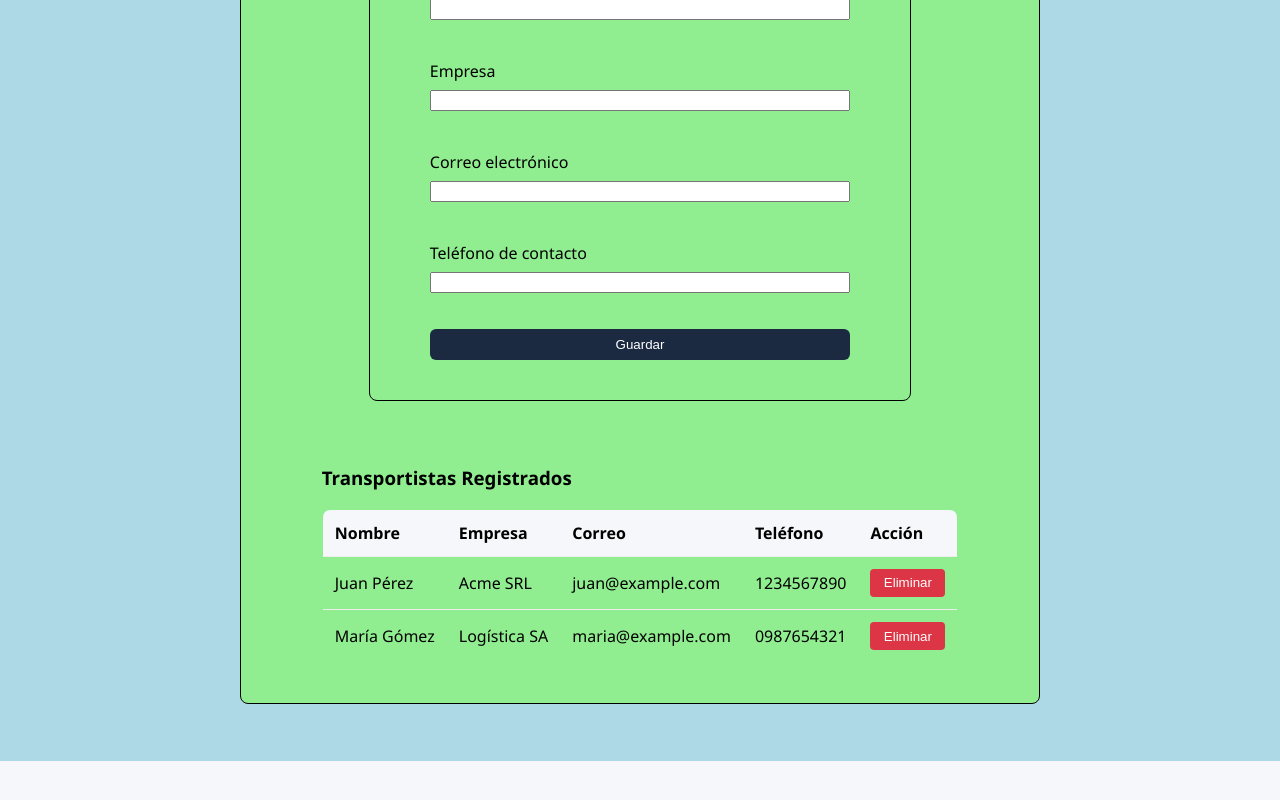
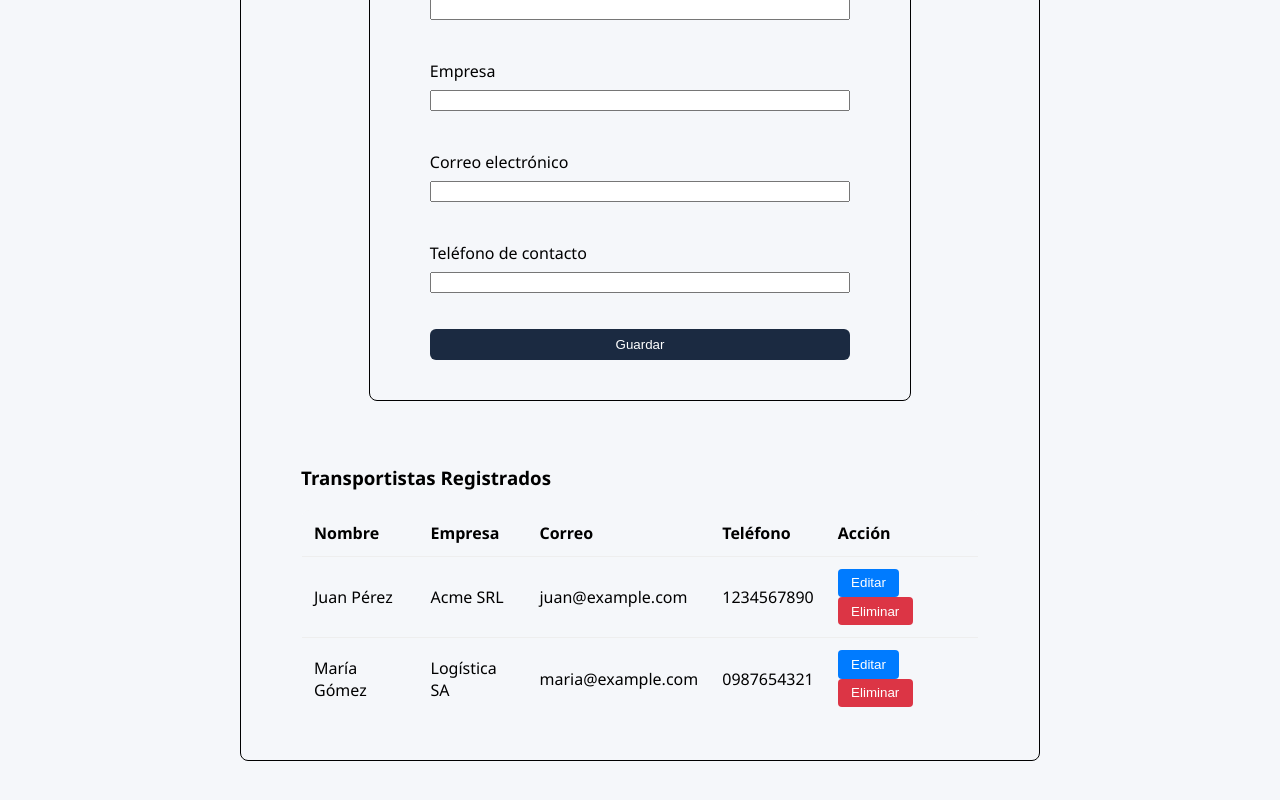
Before and after one commit to DesApp-2025c1-Grupo-2/tarifas-de-costos-frontend, a React (Vite) app: page /crear-transportista in a window 1280 px wide. Shown: the part 368-1168 px from the top of the page. Before the commit the page ends 1129 px from the top, so only its background shows below. Built offline with nearby package versions, Linux system fonts and the light colour scheme.

Commit message:
edicion de transportista

```diff
--- a/src/CrearTarifa.tsx
+++ b/src/CrearTarifa.tsx
@@ -13,14 +13,10 @@ const CrearTarifa: React.FC = () => {
   };
 
   return (
-        <div className="app">
-
+    <div className="app" style={{ overflow: 'hidden' }}>
       <HeaderConMenu onImagenClick={toggleSidebar} />
-
-
       {sidebarAbierta && <Sidebar isOpen={sidebarAbierta} toggleSidebar={toggleSidebar} />}
-
-            <div className="content-area">
+      <div className="content-area" style={{ overflow: 'hidden' }}>
         <FormCrearTarifa />
       </div>
     </div>
--- a/src/components/formulario/FormularioDinamico.tsx
+++ b/src/components/formulario/FormularioDinamico.tsx
@@ -1,3 +1,4 @@
+// FormularioDinamico.tsx
 // FormularioDinamico.tsx
 import React, { useState } from 'react';
 import { useNavigate } from 'react-router-dom';
@@ -14,17 +15,18 @@ type Props = {
   titulo: string;
   campos: Campo[];
   redireccion: string;
-  onSubmit?: (event: React.FormEvent<HTMLFormElement>) => void; // Add optional onSubmit prop
+  onSubmit?: (event: React.FormEvent<HTMLFormElement>) => void;
+  formRef?: React.RefObject<HTMLFormElement>; // Add formRef prop
 };
 
-const FormularioDinamico: React.FC<Props> = ({ titulo, campos, redireccion, onSubmit }) => {
+const FormularioDinamico: React.FC<Props> = ({ titulo, campos, redireccion, onSubmit, formRef }) => {
   const [mostrarMensaje, setMostrarMensaje] = useState(false);
   const navigate = useNavigate();
 
   const handleSubmit = (event: React.FormEvent<HTMLFormElement>) => {
     event.preventDefault();
     if (onSubmit) {
-      onSubmit(event); // Call custom submit handler if provided
+      onSubmit(event);
     } else {
       console.log('Formulario guardado (simulado)');
       setMostrarMensaje(true);
@@ -35,9 +37,9 @@ const FormularioDinamico: React.FC<Props> = ({ titulo, campos, redireccion, onSu
   };
 
   return (
-    <div className="crear-tarifa" onSubmit={handleSubmit}>
+    <div className="crear-tarifa">
       <h2>{titulo}</h2>
-      <form className="formulario-tarifa" onSubmit={handleSubmit}>
+      <form className="formulario-tarifa" onSubmit={handleSubmit} ref={formRef}>
         {campos.map((campo, index) => {
           if (campo.tipo === 'select') {
             return <SelectField key={index} nombre={campo.nombre} opciones={campo.opciones} />;
--- a/src/components/formulario/Formularios.tsx
+++ b/src/components/formulario/Formularios.tsx
@@ -8,7 +8,6 @@ let vehiculos: Array<string> = ['auto', 'camion'];
 let zonas: Array<string> = ['Hurlingham', 'Ituzaingo'];
 let cargas: Array<string> = ['algodon', 'madera'];
 
-// Define a type for transportista data
 type Transportista = {
   id: string;
   nombre: string;
@@ -17,9 +16,8 @@ type Transportista = {
   telefono: string;
 };
 
-// esto cuando conectemos la api se borra
 const initialTransportistas: Transportista[] = [
-  { id: '1', nombre: 'Juan Pérez',  empresa: 'Acme SRL', correo: 'juan@example.com', telefono: '1234567890' },
+  { id: '1', nombre: 'Juan Pérez', empresa: 'Acme SRL', correo: 'juan@example.com', telefono: '1234567890' },
   { id: '2', nombre: 'María Gómez', empresa: 'Logística SA', correo: 'maria@example.com', telefono: '0987654321' },
 ];
 
@@ -52,44 +50,82 @@ export const FormCrearTarifa: React.FC = () => (
 export const FormCrearTransportista: React.FC = () => {
   const [transportistasList, setTransportistasList] = useState<Transportista[]>(initialTransportistas);
   const [mensaje, setMensaje] = useState('');
+  const [editingTransportista, setEditingTransportista] = useState<Transportista | null>(null);
+  const formRef = React.useRef<HTMLFormElement>(null) as React.RefObject<HTMLFormElement>;
 
   const handleSubmit = (event: React.FormEvent<HTMLFormElement>) => {
     event.preventDefault();
     const formData = new FormData(event.currentTarget);
-    const newTransportista: Transportista = {
-      id: Date.now().toString(), // Simple unique ID
+    const transportistaData: Transportista = {
+      id: editingTransportista ? editingTransportista.id : Date.now().toString(),
       nombre: formData.get('Nombre') as string,
       empresa: formData.get('Empresa') as string,
       correo: formData.get('Correo electrónico') as string,
       telefono: formData.get('Teléfono de contacto') as string,
     };
-    setTransportistasList([...transportistasList, newTransportista]);
-    setMensaje('Transportista registrado con éxito!');
+
+    if (editingTransportista) {
+      setTransportistasList(
+        transportistasList.map(t =>
+          t.id === editingTransportista.id ? transportistaData : t
+        )
+      );
+      setMensaje('Transportista actualizado con éxito!');
+      setEditingTransportista(null);
+    } else {
+      setTransportistasList([...transportistasList, transportistaData]);
+      setMensaje('Transportista registrado con éxito!');
+    }
+
     setTimeout(() => setMensaje(''), 2000);
     event.currentTarget.reset();
+  };
+
+  const handleEdit = (transportista: Transportista) => {
+    setEditingTransportista(transportista);
+    if (formRef.current) {
+      (formRef.current.querySelector('input[name="Nombre"]') as HTMLInputElement)!.value = transportista.nombre;
+      (formRef.current.querySelector('input[name="Empresa"]') as HTMLInputElement)!.value = transportista.empresa;
+      (formRef.current.querySelector('input[name="Correo electrónico"]') as HTMLInputElement)!.value = transportista.correo;
+      (formRef.current.querySelector('input[name="Teléfono de contacto"]') as HTMLInputElement)!.value = transportista.telefono;
+    }
   };
 
   const handleDelete = (id: string) => {
     setTransportistasList(transportistasList.filter(t => t.id !== id));
     setMensaje('Transportista eliminado con éxito!');
+    setEditingTransportista(null);
     setTimeout(() => setMensaje(''), 2000);
+  };
+
+  const handleCancelEdit = () => {
+    setEditingTransportista(null);
+    if (formRef.current) {
+      formRef.current.reset();
+    }
   };
 
   return (
     <div className="crear-tarifa">
       <FormularioDinamico
-        titulo="Registrar nuevo transportista"
+        titulo={editingTransportista ? "Editar Transportista" : "Registrar nuevo transportista"}
         campos={camposTransportista}
         redireccion="/"
-        onSubmit={handleSubmit} // Pass custom submit handler
+        onSubmit={handleSubmit}
+        formRef={formRef}
       />
+      {editingTransportista && (
+        <button className="cancel-edit-button" onClick={handleCancelEdit}>
+          Cancelar Edición
+        </button>
+      )}
       {mensaje && <div className="mensaje-exito">{mensaje}</div>}
-      <div className="transportista-list" style={{ marginTop: '2em' }}>
+      <div className="transportista-list">
         <h3>Transportistas Registrados</h3>
         {transportistasList.length === 0 ? (
           <p>No hay transportistas registrados.</p>
         ) : (
-          <table style={{ width: '100%', borderCollapse: 'collapse', marginTop: '1em' }}>
+          <table>
             <thead>
               <tr>
                 <th>Nombre</th>
@@ -107,17 +143,10 @@ export const FormCrearTransportista: React.FC = () => {
                   <td>{transportista.correo}</td>
                   <td>{transportista.telefono}</td>
                   <td>
-                    <button
-                      style={{
-                        padding: '0.5em 1em',
-                        backgroundColor: '#dc3545',
-                        color: 'white',
-                        border: 'none',
-                        borderRadius: '4px',
-                        cursor: 'pointer',
-                      }}
-                      onClick={() => handleDelete(transportista.id)}
-                    >
+                    <button className="edit-button" onClick={() => handleEdit(transportista)}>
+                      Editar
+                    </button>
+                    <button className="delete-button" onClick={() => handleDelete(transportista.id)}>
                       Eliminar
                     </button>
                   </td>
--- a/src/css/App.css
+++ b/src/css/App.css
@@ -198,38 +198,3 @@ body, html {
   font-size: 1.5rem;
   margin-bottom: 1.5rem;
 }
-
-
-/* CrearTarifa.css */
-.transportista-list table {
-  border: 1px solid #ccc;
-  border-radius: 8px;
-  overflow: hidden;
-}
-
-.transportista-list th,
-.transportista-list td {
-  padding: 0.75em;
-  border-bottom: 1px solid #eee;
-  text-align: left;
-}
-
-.transportista-list th {
-  background-color: #f5f7fa;
-  font-weight: bold;
-}
-
-.transportista-list tr:last-child td {
-  border-bottom: none;
-}
-
-.transportista-list button:hover {
-  background-color: #c82333;
-}
-
-.content-area {
-    background-color: lightblue; /* Temporary for debugging */
-}
-.crear-tarifa {
-    background-color: lightgreen; /* Temporary for debugging */
-}
--- a/src/css/CrearTarifa.css
+++ b/src/css/CrearTarifa.css
@@ -9,6 +9,8 @@
   display: flex; /* Use flex to control child alignment */
   flex-direction: column;
   align-items: center; /* Center children (form) horizontally */
+  /* Remove debugging background */
+  /* background-color: lightgreen; */
 }
 
 .formulario-tarifa {
@@ -17,6 +19,7 @@
   margin-top: 2em;
   width: 100%; /* Ensure the form takes full width of its parent */
 }
+
 .mensaje-exito {
   background-color: #d4edda; /* Fondo verde claro */
   color: #155724; /* Texto verde oscuro */
@@ -36,6 +39,7 @@
   height: 40px;
   font-size: 16px;
 }
+
 .text-field {
   flex: 1;
   display: flex;
@@ -43,10 +47,9 @@
   margin: 20px 0;
 }
 
-.select-field{
+.select-field {
   border-radius: 8px;
-    height: 24px;
-    height: 40px;
+  height: 40px; /* Use consistent height, removing duplicate height: 24px */
   font-size: 16px;
 }
 
@@ -55,10 +58,17 @@
   justify-content: space-between;
 }
 
+.transportista-list {
+  margin-top: 2em; /* Moved from inline style */
+}
+
 .transportista-list table {
   border: 1px solid #ccc;
   border-radius: 8px;
   overflow: hidden;
+  width: 100%; /* Moved from inline style */
+  border-collapse: collapse; /* Moved from inline style */
+  margin-top: 1em; /* Moved from inline style */
 }
 
 .transportista-list th,
@@ -77,13 +87,66 @@
   border-bottom: none;
 }
 
-.transportista-list button:hover {
-  background-color: #c82333;
+/* Consolidated button styles */
+.transportista-list button,
+.cancel-edit-button,
+.edit-button,
+.delete-button {
+  padding: 0.5em 1em;
+  color: white;
+  border: none;
+  border-radius: 4px;
+  cursor: pointer;
+  transition: opacity 0.2s ease, background-color 0.2s ease; /* Combine transitions */
 }
 
-.content-area {
-    background-color: lightblue; /* Temporary for debugging */
+/* Specific styles for each button */
+.cancel-edit-button {
+  background-color: #6c757d; /* Gray for cancel */
+  margin-top: 1em; /* Moved from inline style */
 }
+
+.edit-button {
+  background-color: #007bff; /* Blue for edit */
+  margin-right: 0.5em; /* Moved from inline style */
+}
+
+.delete-button {
+  background-color: #dc3545; /* Red for delete */
+}
+
+/* Hover effects */
+.transportista-list button:hover,
+.cancel-edit-button:hover,
+.edit-button:hover,
+.delete-button:hover {
+  opacity: 0.9;
+}
+
+.cancel-edit-button:hover {
+  background-color: #5a6268; /* Darker gray on hover */
+}
+
+.edit-button:hover {
+  background-color: #0056b3; /* Darker blue on hover */
+}
+
+.delete-button:hover {
+  background-color: #c82333; /* Darker red on hover */
+}
+/* Responsive styles */
+@media (max-width: 768px) {
   .crear-tarifa {
-    background-color: lightgreen; /* Temporary for debugging */
+    width: 95%; /* Adjust width for smaller screens */
+    padding: 20px; /* Reduce padding */
   }
+
+  .double-input {
+    flex-direction: column; /* Stack inputs vertically */
+  }
+
+  .text-field,
+  .select-field {
+    width: 100%; /* Ensure full width on smaller screens */
+  }
+}
```
Lines whose indentation alone changed are shown as unchanged.
